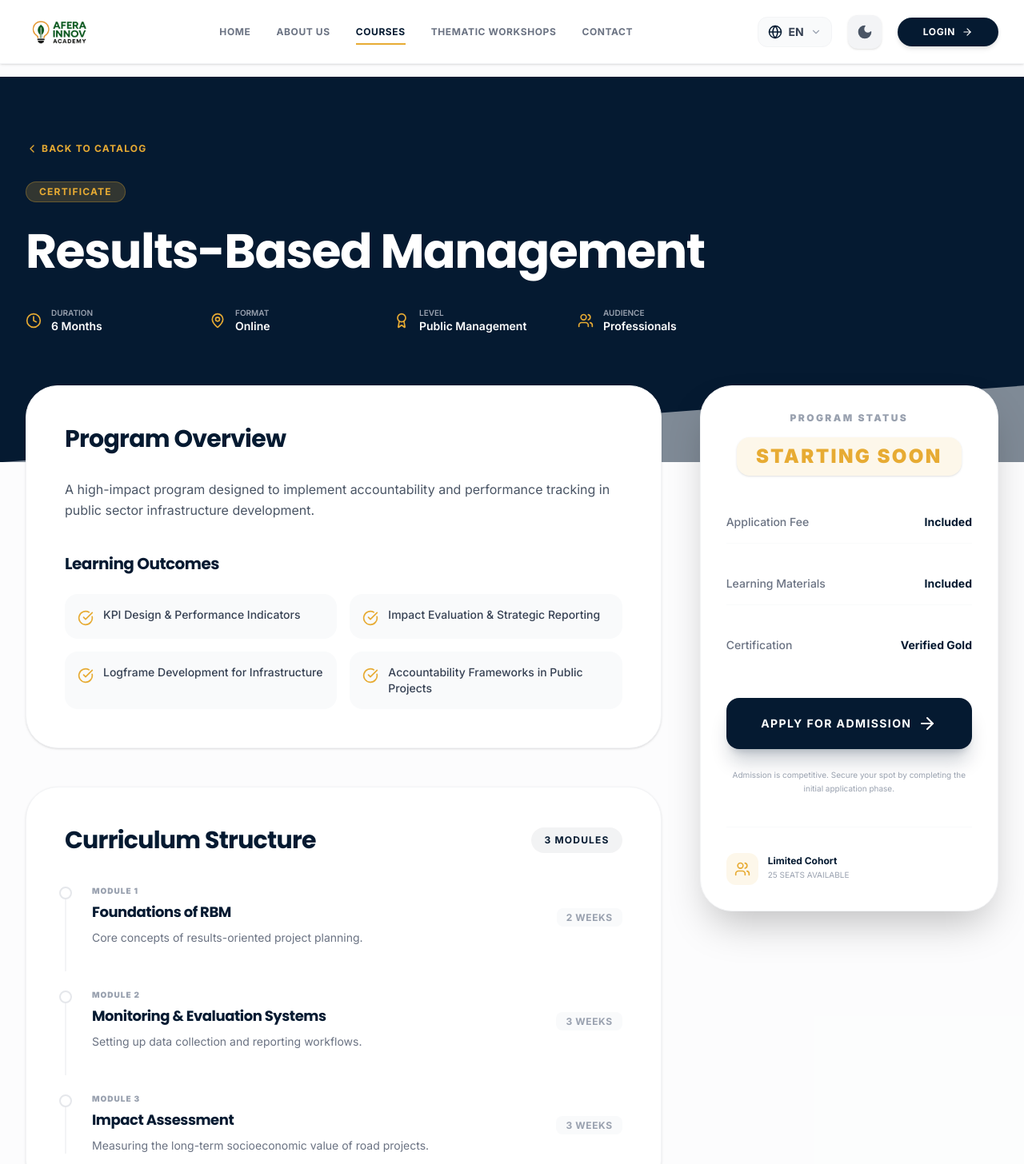
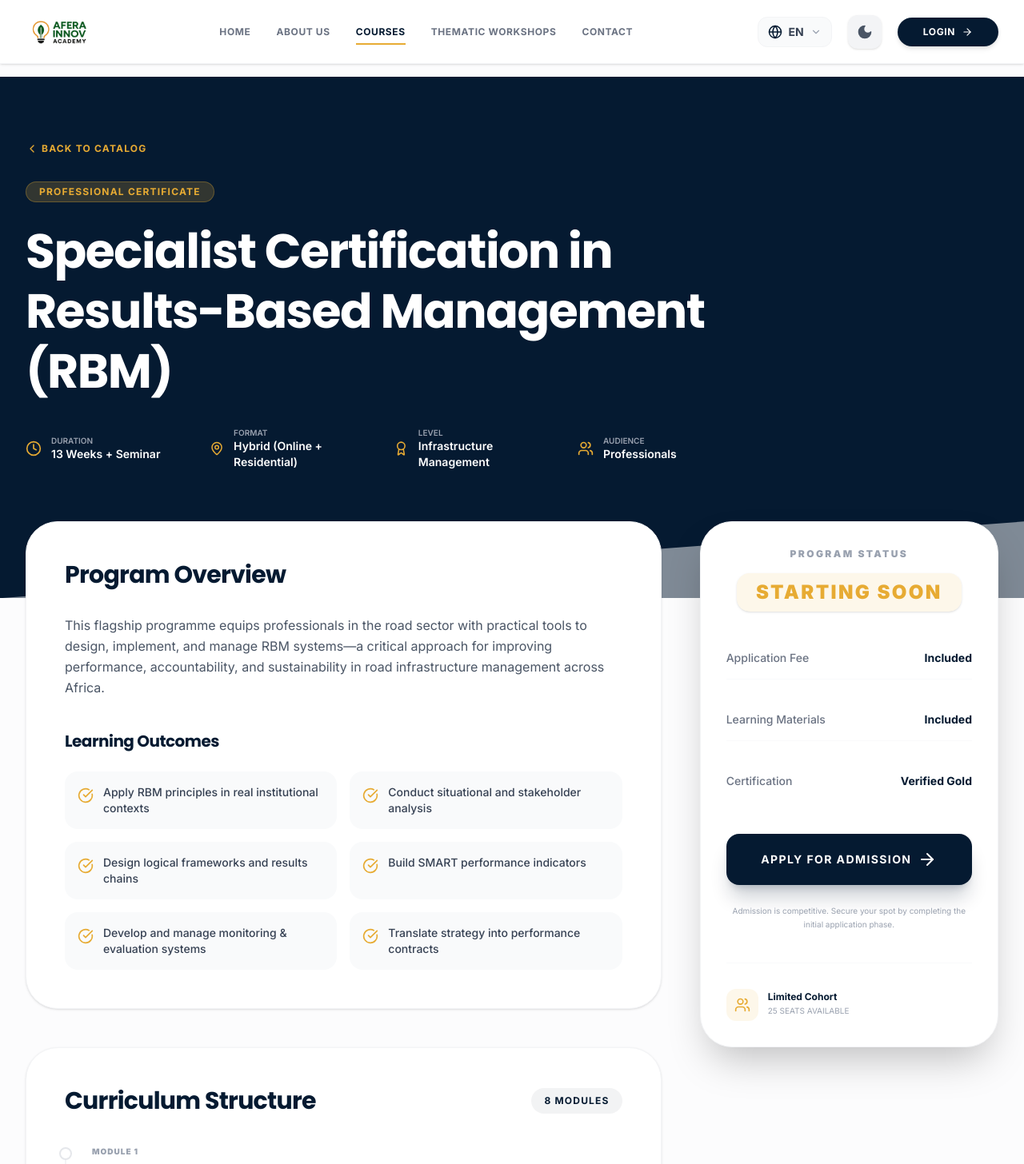
Before and after one commit to Alee24/AFERA, a Next.js app in the folder frontend/: page /en/courses/certificate-rbm in a window 1280 px wide. Shown: the top 1456 px of the page at 80% size. Built offline with nearby package versions, Linux system fonts and the light colour scheme.

Commit message:
UI: Updated RBM Certificate page with full academic content and updated course catalog

```diff
--- a/frontend/src/app/[lang]/courses/[id]/page.tsx
+++ b/frontend/src/app/[lang]/courses/[id]/page.tsx
@@ -58,29 +58,36 @@ export default function CourseDetailsPage() {
     },
     'certificate-rbm': {
       id: 'certificate-rbm',
-      title_en: 'Results-Based Management',
-      title_fr: 'Gestion axée sur les résultats',
-      title_pt: 'Gestão Baseada em Resultados',
-      title_sw: 'Usimamizi Unaozingatia Matokeo',
-      description_en: 'A high-impact program designed to implement accountability and performance tracking in public sector infrastructure development.',
-      description_fr: 'Un programme à fort impact conçu pour mettre en œuvre la responsabilité et le suivi des performances dans le développement des infrastructures du secteur public.',
-      description_pt: 'Um programa de alto impacto concebido para implementar a responsabilização e o acompanhamento do desempenho no desenvolvimento de infraestruturas do sector público.',
-      description_sw: 'Mpango wenye matokeo makubwa ulioundwa kutekeleza uwajibikaji na ufuatiliaji wa utendaji katika maendeleo ya miundombinu ya sekta ya umma.',
-      price: 850,
-      duration: '6 Months',
-      modality: 'Online',
-      department: 'Public Management',
-      course_type: 'Certificate',
+      title_en: 'Specialist Certification in Results-Based Management (RBM)',
+      title_fr: 'Certification de spécialiste en gestion axée sur les résultats (GAR)',
+      title_pt: 'Certificação de Especialista em Gestão Baseada em Resultados (RBM)',
+      title_sw: 'Udhibitisho wa Mtaalam katika Usimamizi Unaozingatia Matokeo (RBM)',
+      description_en: 'This flagship programme equips professionals in the road sector with practical tools to design, implement, and manage RBM systems—a critical approach for improving performance, accountability, and sustainability in road infrastructure management across Africa.',
+      description_fr: 'Ce programme phare équipe les professionnels du secteur routier d\'outils pratiques pour concevoir, mettre en œuvre et gérer des systèmes de GAR—une approche critique pour améliorer la performance, la responsabilité et la durabilité.',
+      description_pt: 'Este programa emblemático equipa os profissionais do sector rodoviário com ferramentas práticas para conceber, implementar e gerir sistemas de RBM.',
+      description_sw: 'Mpango huu mkuu huwapa wataalamu katika sekta ya barabara zana za vitendo za kubuni, kutekeleza, na kusimamia mifumo ya RBM.',
+      price: "Starting Soon",
+      duration: '13 Weeks + Seminar',
+      modality: 'Hybrid (Online + Residential)',
+      department: 'Infrastructure Management',
+      course_type: 'Professional Certificate',
       outcomes: [
-        "KPI Design & Performance Indicators",
-        "Impact Evaluation & Strategic Reporting",
-        "Logframe Development for Infrastructure",
-        "Accountability Frameworks in Public Projects"
+        "Apply RBM principles in real institutional contexts",
+        "Conduct situational and stakeholder analysis",
+        "Design logical frameworks and results chains",
+        "Build SMART performance indicators",
+        "Develop and manage monitoring & evaluation systems",
+        "Translate strategy into performance contracts"
       ],
       Modules: [
-        { order: 1, title: 'Foundations of RBM', duration_weeks: 2, description: 'Core concepts of results-oriented project planning.' },
-        { order: 2, title: 'Monitoring & Evaluation Systems', duration_weeks: 3, description: 'Setting up data collection and reporting workflows.' },
-        { order: 3, title: 'Impact Assessment', duration_weeks: 3, description: 'Measuring the long-term socioeconomic value of road projects.' }
+        { order: 1, title: 'RBM Foundations', duration_weeks: 2, description: 'Core concepts, historical context, and the shift from inputs to results.' },
+        { order: 2, title: 'Situational & Stakeholder Analysis', duration_weeks: 2, description: 'Identifying gaps and mapping the road maintenance ecosystem.' },
+        { order: 3, title: 'Logical Frameworks & Results Chains', duration_weeks: 2, description: 'Building the visual map of impact and accountability.' },
+        { order: 4, title: 'Risk Management', duration_weeks: 1, description: 'Mitigating internal and external threats to infrastructure goals.' },
+        { order: 5, title: 'Operational Planning', duration_weeks: 2, description: 'Translating high-level strategy into actionable work plans.' },
+        { order: 6, title: 'Performance Indicators (SMART)', duration_weeks: 2, description: 'Designing data-driven metrics for road quality and funding.' },
+        { order: 7, title: 'Monitoring & Evaluation Systems', duration_weeks: 2, description: 'Techniques for real-time tracking and strategic reporting.' },
+        { order: 8, title: 'RBM Implementation (Residential)', duration_weeks: 1, description: 'Final project presentation and networking seminar in person.' }
       ]
     }
   };
--- a/frontend/src/app/[lang]/courses/page.tsx
+++ b/frontend/src/app/[lang]/courses/page.tsx
@@ -19,24 +19,24 @@ const STATIC_COURSES = [
     description_fr: 'Maîtriser les stratégies de mobilisation de ressources internationales pour les projets d\'infrastructure.',
     description_pt: 'Dominar as estratégias de mobilização de recursos internacionais para projetos de infraestrutura.',
     description_sw: 'Bobea katika mikakati ya ukusanyaji wa rasilimali za kimataifa kwa miradi ya miundombinu.',
-    price: 1200,
+    price: "Starting Soon",
     duration: '12 Months',
     modality: 'Hybrid',
     course_type: 'Master Degree',
   },
   {
     id: 'certificate-rbm',
-    title_en: 'Results-Based Management',
-    title_fr: 'Gestion axée sur les résultats',
-    title_pt: 'Gestão Baseada em Resultados',
-    title_sw: 'Usimamizi Unaozingatia Matokeo',
-    description_en: 'Implementing results-based frameworks in public sector infrastructure development.',
-    description_fr: 'Mise en œuvre de cadres axés sur les résultats dans le développement des infrastructures du secteur public.',
-    description_pt: 'Implementação de estruturas baseadas em resultados no desenvolvimento de infraestruturas do sector público.',
-    description_sw: 'Utekelezaji wa mifumo inayozingatia matokeo katika maendeleo ya miundombinu ya sekta ya umma.',
-    price: 850,
-    duration: '6 Months',
-    modality: 'Online',
+    title_en: 'Specialist Certification in Results-Based Management (RBM)',
+    title_fr: 'Certification de spécialiste en gestion axée sur les résultats (GAR)',
+    title_pt: 'Certificação de Especialista em Gestão Baseada em Resultados (RBM)',
+    title_sw: 'Udhibitisho wa Mtaalam katika Usimamizi Unaozingatia Matokeo (RBM)',
+    description_en: 'Equipping road sector professionals with practical RBM tools for performance and accountability across Africa.',
+    description_fr: 'Équiper les professionnels du secteur routier d\'outils GAR pratiques pour la performance et la responsabilité.',
+    description_pt: 'Equipar profissionais do sector rodoviário com ferramentas RBM práticas para o desempenho.',
+    description_sw: 'Kuandaa wataalamu wa sekta ya barabara na zana za RBM za vitendo kwa utendaji.',
+    price: "Starting Soon",
+    duration: '13 Weeks',
+    modality: 'Hybrid',
     course_type: 'Certificate',
   }
 ];
```
